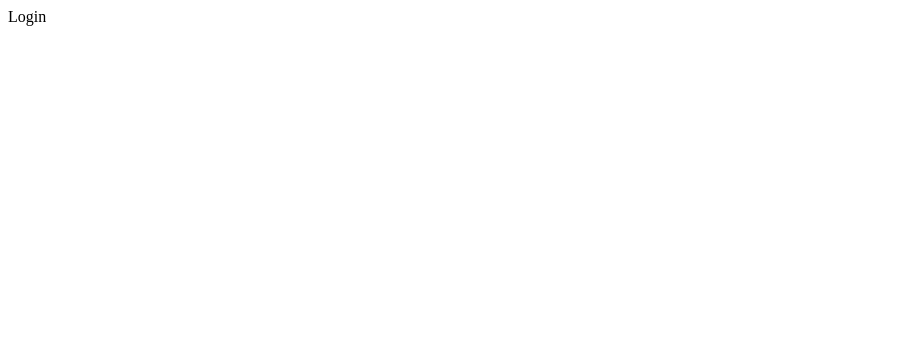
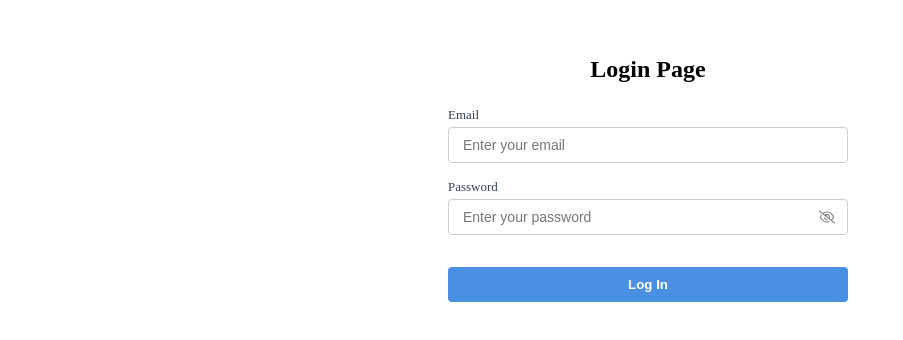
Before and after one commit to huisotong/ICT2214-ITP, a React (Vite) app in the folder frontend/: page / in a window 1280 px wide. Shown: the top 340 px of the page, without its empty margins (0-903 px from the left). Built offline with nearby package versions, Linux system fonts and the light colour scheme.

Commit message:
Login Page

```diff
--- a/frontend/package.json
+++ b/frontend/package.json
@@ -12,6 +12,7 @@
   "dependencies": {
     "react": "^19.1.0",
     "react-dom": "^19.1.0",
+    "react-icons": "^5.5.0",
     "react-router-dom": "^7.6.1"
   },
   "devDependencies": {
--- a/frontend/src/App.jsx
+++ b/frontend/src/App.jsx
@@ -1,44 +1,52 @@
 import { useState, useEffect } from "react";
+import { Routes, Route } from "react-router-dom";
+
+// Import styles and components
 import styles from "./styles/global.module.css";
 import Modal from "./components/global/Modal";
+import PrivateRoute from "./components/global/PrivateRoute";
+
+// Import pages
 import LoginPage from "./pages/LoginPage";
 import HomePage from "./pages/HomePage";
-import PrivateRoute from "./components/global/PrivateRoute";
-import { Routes, Route } from "react-router-dom";
 
 function App() {
-  // Set up global modal
+
+  // Modal state for global feedback
   const [modal, setModal] = useState({
     active: false,
     type: "fail",
     message: "",
   });
 
-  // Authenticate user based off token (all set to true for now since login is hard coded)
+  // Authentication state
   const [auth, setAuth] = useState({
     isAuthenticated: true,
     token: "dfsdfsdf",
     user: null,
   });
+
+  // Prevent rendering until authentication check completes
   const [isAuthChecked, setIsAuthChecked] = useState(false);
 
-  // Fetch user profile with token
+  // Simulated fetch to get user profile using token
   async function fetchUser(token) {
-    console.log("fetching user");
+    console.log("Fetching user profile...");
+    // TODO: Replace with real API request
     setIsAuthChecked(true);
-
-    // fetch request to get user data
   }
 
-  // Turn off modal if it activates after 3 seconds
+  // Auto-close modal after 3 seconds
   useEffect(() => {
-    const timeout = setTimeout(() => {
-      setModal({ active: false, type: "fail", message: "" });
-    }, 3000);
-    return () => clearTimeout(timeout);
+    if (modal.active) {
+      const timeout = setTimeout(() => {
+        setModal({ active: false, type: "fail", message: "" });
+      }, 3000);
+      return () => clearTimeout(timeout);
+    }
   }, [modal]);
 
-  // Fetch user on every new page rendered to see if authenticated (use in future if we wan do)
+  // Perform authentication check once when app loads
   useEffect(() => {
     const token = "fsdf";
 
@@ -49,14 +57,17 @@ function App() {
     }
   }, [isAuthChecked]);
 
+  // Show loading screen while checking authentication
   if (!isAuthChecked) {
-    // Prevent any route rendering until auth is checked
     return <div className={styles.main}>Loading...</div>;
   }
 
   return (
     <>
+      {/* Show global modal if active */}
       {modal.active && <Modal modal={modal} />}
+
+      {/* Main App Content */}
       <main className={styles.main}>
         <Routes>
           <Route path="/" element={<LoginPage />} />
@@ -64,7 +75,7 @@ function App() {
             path="/home"
             element={
               <PrivateRoute isAuthenticated={auth.isAuthenticated}>
-                {/* <NavBar />    for if got navbar in future */}
+                {/* Uncomment and add <NavBar /> here if needed in future */}
                 <HomePage />
               </PrivateRoute>
             }
--- /dev/null
+++ b/frontend/src/components/global/Input.jsx
@@ -0,0 +1,37 @@
+import React, { useState } from 'react';
+import { FaRegEye, FaRegEyeSlash } from "react-icons/fa6";
+import styles from '../../styles/global.module.css';
+
+const Input = ({ value, onChange, placeholder, label, type }) => {
+  const [showPassword, setShowPassword] = useState(false);
+
+  const toggleShowPassword = () => {
+    setShowPassword(!showPassword);
+  };
+
+  return (
+    <div className={styles.inputContainer}>
+      {label && <label className={styles.inputLabel}>{label}</label>}
+
+      <div className={styles.inputBox}>
+        <input
+          type={type === 'password' ? (showPassword ? 'text' : 'password') : type}
+          placeholder={placeholder}
+          value={value}
+          onChange={onChange}
+          className={styles.inputField}
+        />
+
+        {type === 'password' && (
+          showPassword ? (
+            <FaRegEye className={styles.inputIcon} onClick={toggleShowPassword} />
+          ) : (
+            <FaRegEyeSlash className={styles.inputIcon} onClick={toggleShowPassword} />
+          )
+        )}
+      </div>
+    </div>
+  );
+};
+
+export default Input;
--- a/frontend/src/pages/HomePage.jsx
+++ b/frontend/src/pages/HomePage.jsx
@@ -1,3 +1,23 @@
-export default function HomePage() {
-  return <div>home</div>;
+import { useEffect, useState } from "react";
+import styles from "../styles/global.module.css";
+
+
+function HomePage() {
+  const [userEmail, setUserEmail] = useState("");
+
+  useEffect(() => {
+    const storedUser = sessionStorage.getItem("user");
+    if (storedUser) {
+      const userObj = JSON.parse(storedUser);
+      setUserEmail(userObj.email || "Unknown");
+    }
+  }, []);
+
+  return (
+    <div style={{ padding: "2rem" }}>
+      <h1>Welcome, {userEmail}!</h1>
+    </div>
+  );
 }
+
+export default HomePage;
--- a/frontend/src/pages/LoginPage.jsx
+++ b/frontend/src/pages/LoginPage.jsx
@@ -1,3 +1,78 @@
-export default function LoginPage() {
-  return <div>Login</div>;
+import { useNavigate } from "react-router-dom";
+import { useState } from "react";
+import { validateEmail } from "../../utils/helper";
+import Input from "../components/global/Input";
+import styles from "../styles/global.module.css";
+
+function LoginPage() {
+  const navigate = useNavigate();
+
+  // Form state
+  const [email, setEmail] = useState("");
+  const [password, setPassword] = useState("");
+
+  // Error handling state
+  const [error, setError] = useState("");
+
+  const handleLogin = (e) => {
+    e.preventDefault();
+
+    // Input validation
+    if (!email || !password) {
+      setError("Email and password cannot be empty");
+      return;
+    }
+
+    if (!validateEmail(email)) {
+      setError("Please enter a valid email address");
+      return;
+    }
+
+    // Hardcoded credentials
+    const validEmail = "student@sit.singaporetech.edu.sg";
+    const validPassword = "123456";
+
+    if (email === validEmail && password === validPassword) {
+      const fakeToken = "abc123";
+      const fakeUser = { email };
+
+      // Store user info in sessionStorage
+      sessionStorage.setItem("token", fakeToken);
+      sessionStorage.setItem("user", JSON.stringify(fakeUser));
+
+      setError("");
+      navigate("/home");
+    } else {
+      setError("Invalid email or password");
+    }
+  };
+
+  return (
+    <div className={styles.loginContainer}>
+      <h1 className={styles.loginTitle}>Login Page</h1>
+      <form onSubmit={handleLogin}>
+        <Input
+          label="Email"
+          type="email"
+          placeholder="Enter your email"
+          value={email}
+          onChange={(e) => setEmail(e.target.value)}
+        />
+        <Input
+          label="Password"
+          type="password"
+          placeholder="Enter your password"
+          value={password}
+          onChange={(e) => setPassword(e.target.value)}
+        />
+        <button type="submit" className={styles.loginButton}>
+          Log In
+        </button>
+      </form>
+
+      {error && <div className={styles.loginError}>{error}</div>}
+    </div>
+  );
 }
+
+export default LoginPage;
--- a/frontend/src/styles/global.module.css
+++ b/frontend/src/styles/global.module.css
@@ -38,6 +38,77 @@
   background-color: #4ade80;
 }
 
+/** Input Box Styles **/
+.inputContainer {
+  margin-bottom: 1rem;
+}
+
+.inputLabel {
+  font-size: 13px;
+  color: #334155; /* slate-800 equivalent */
+  display: block;
+  margin-bottom: 4px;
+}
+
+.inputBox {
+  display: flex;
+  align-items: center;
+  border: 1px solid #ccc;
+  padding: 8px 12px;
+  border-radius: 4px;
+  background-color: white;
+}
+
+.inputField {
+  flex: 1;
+  border: none;
+  background: transparent;
+  outline: none;
+  font-size: 14px;
+}
+
+.inputIcon {
+  cursor: pointer;
+  color: #888;
+}
+
+/** Login Styles **/
+.loginContainer {
+  padding: 2rem;
+  max-width: 400px;
+  margin: 0 auto;
+}
+
+.loginTitle {
+  margin-bottom: 1.5rem;
+  font-size: 24px;
+  text-align: center;
+}
+
+.loginButton {
+  width: 100%;
+  padding: 10px;
+  margin-top: 1rem;
+  background-color: #4a90e2;
+  color: white;
+  border: none;
+  border-radius: 4px;
+  font-weight: bold;
+  cursor: pointer;
+}
+
+.loginButton:hover {
+  background-color: #357ab8;
+}
+
+.loginError {
+  margin-top: 1rem;
+  color: red;
+  font-size: 14px;
+  text-align: center;
+}
+
+
 @media (min-width: 768px) {
   .modalbox {
     width: 91.666667%;
--- /dev/null
+++ b/frontend/utils/helper.js
@@ -0,0 +1,4 @@
+export const validateEmail = (email) => {
+    const regex = /^[^\s@]+@[^\s@]+\.[^\s@]+$/;
+    return regex.test(email);
+};
```
Also changed, not shown: 1 other file (tests, documents, lock files or other folders).
